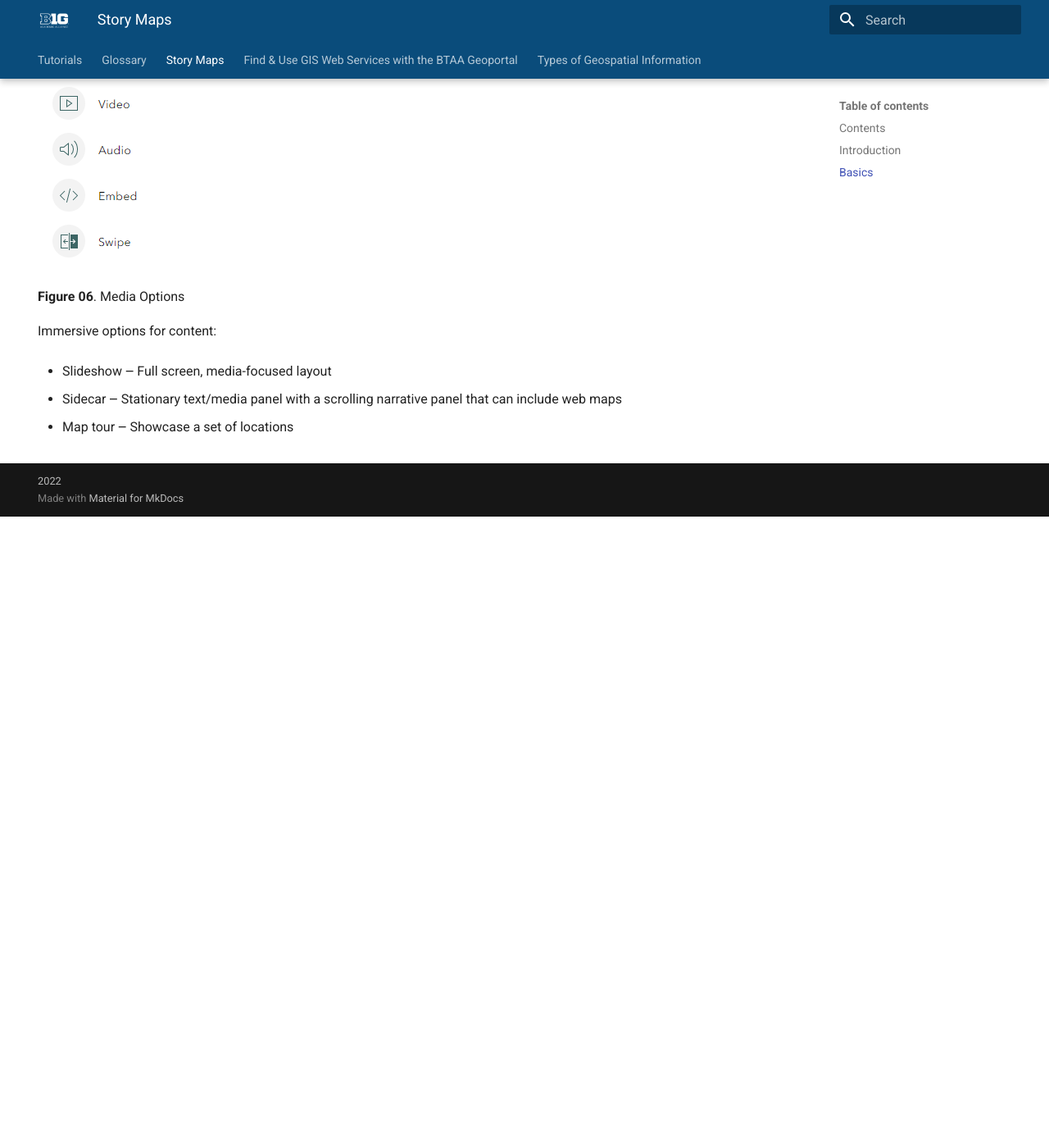
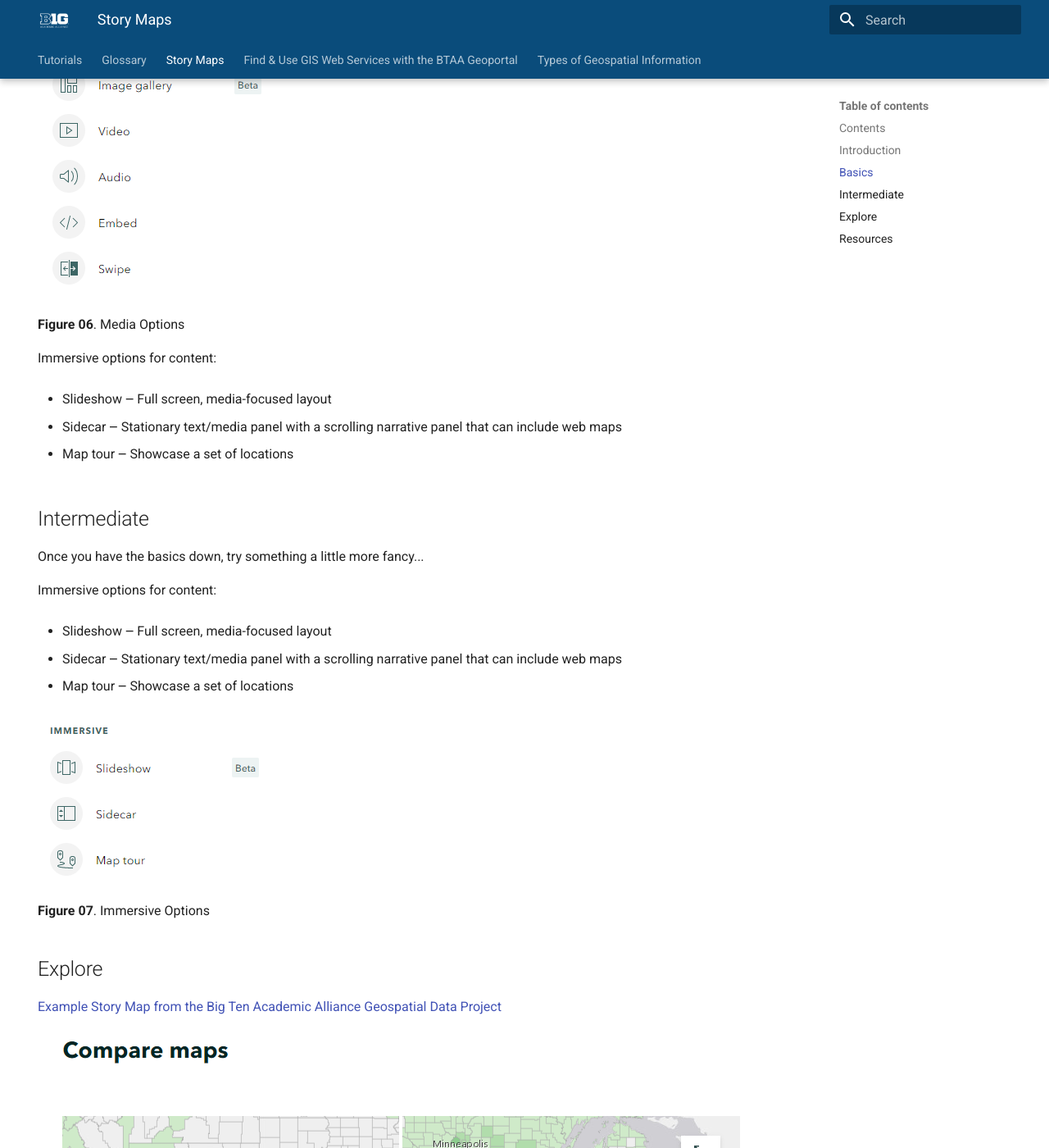
Before and after one commit to jebowe3/tutorials, an MkDocs documentation site: the page built from docs/story_maps.md, in a window 1280 px wide and 1400 px high, scrolled down 4346 px. Shown: the whole window at 82% size. Built offline with MkDocs 1.6.1 and Material for MkDocs 9.7.7, drawn with Linux system fonts in a browser that asks for light colours; before the commit the page ends 4976 px from its top, so only the background shows below that; some of the changed text lies outside the part shown.

Commit message:
finish story map tutorial conversion

```diff
--- a/docs/story_maps.md
+++ b/docs/story_maps.md
@@ -15,7 +15,8 @@
 - [Introduction](#introduction)
 - [Basics](#basics)
 - [Intermediate](#intermediate)
-- [Explore & Resources](#explore-&-resources)
+- [Explore](#explore)
+- [Resources](#resources)
 
 ## Introduction
 
@@ -96,3 +97,49 @@
 -   Sidecar ‒ Stationary text/media panel with a scrolling narrative panel that can include web maps
 
 -   Map tour ‒ Showcase a set of locations
+
+## Intermediate
+
+Once you have the basics down, try something a little more fancy...
+
+Immersive options for content:
+
+-   Slideshow ‒ Full screen, media-focused layout
+
+-   Sidecar ‒ Stationary text/media panel with a scrolling narrative panel that can include web maps
+
+-   Map tour ‒ Showcase a set of locations
+
+![Immersive Options](images/immersive.png)
+
+**Figure 07**. Immersive Options
+
+## Explore
+
+[Example Story Map from the Big Ten Academic Alliance Geospatial Data Project](https://storymaps.arcgis.com/stories/4c3e1c4e72764a43914862193574c028)
+
+![Compare Maps](images/compare-maps.png)
+
+**Figure 08**. Compare Maps
+
+![Open Data Status](images/open-data-status.png)
+
+**Figure 09**. Open Data Status
+
+![Compare Images](images/compare-images.png)
+
+**Figure 10**. Compare Images
+
+## Resources
+
+-   [Instruction for Creating Dynamic Digital Narratives](https://storymaps.arcgis.com/stories/d15f1045ffcb4fdea7672d1cafafdc12)
+
+-   [Nine steps to great storytelling](https://storymaps.arcgis.com/stories/429bc4eed5f145109e603c9711a33407)
+
+-   [Five Principles of Effective Storytelling](https://storymaps-classic.arcgis.com/en/five-principles/)
+
+-   [Esri Resources Page](https://www.esri.com/en-us/arcgis/products/arcgis-storymaps/resources)
+
+-   [Visual storytelling: Bring your narrative to life with an effective mix of photos](https://www.esri.com/arcgis-blog/products/story-maps/constituent-engagement/visual-storytelling-bring-your-narrative-to-life-with-an-effective-mix-of-photos/)
+
+-   [How to make an awful story map](https://storymaps.arcgis.com/stories/585db547dd7f4403bb30a3eb13fd55ad)
```
Also changed, not shown: docs/images/compare-images.png (added), docs/images/compare-maps.png (added), docs/images/immersive.png (added), docs/images/open-data-status.png (added).
